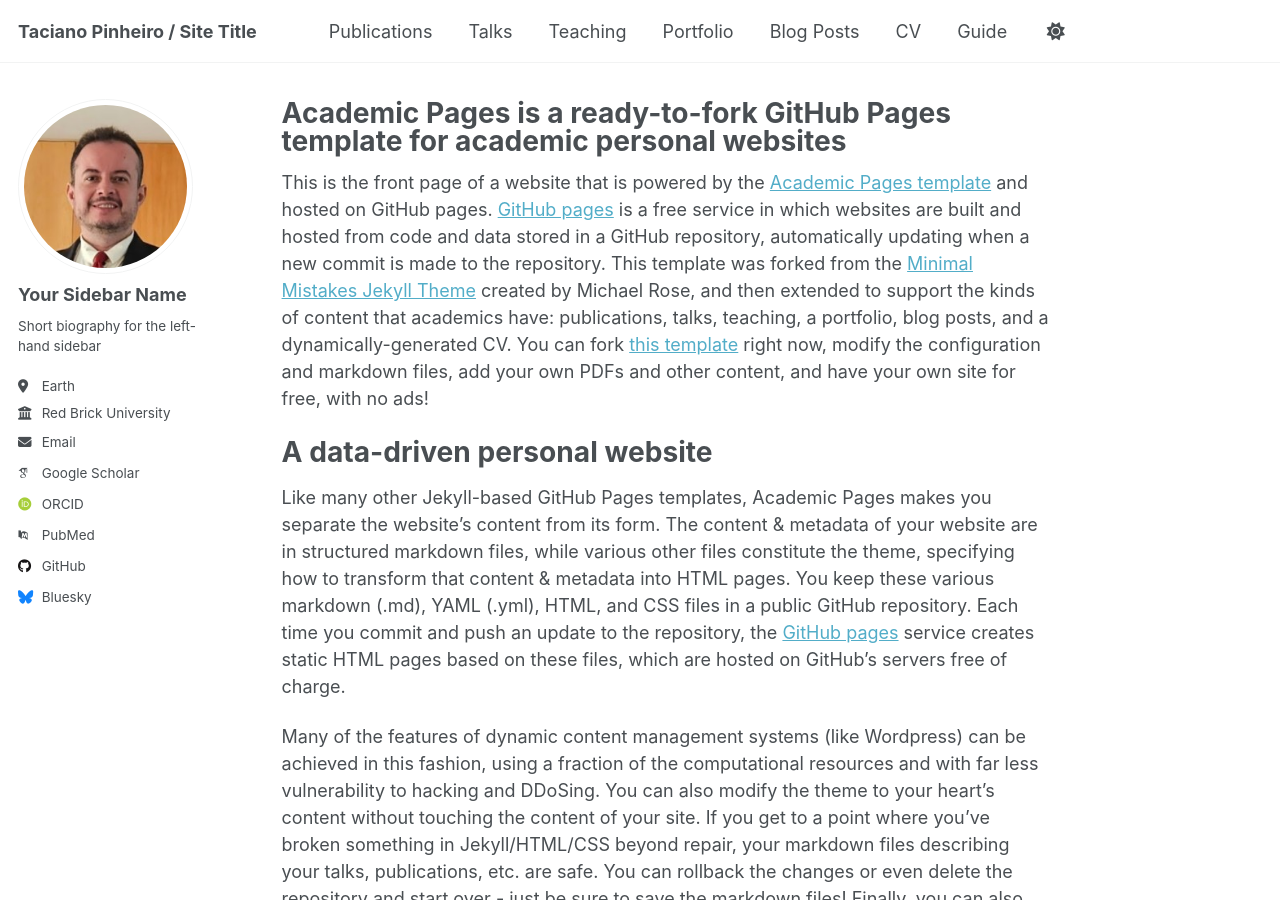
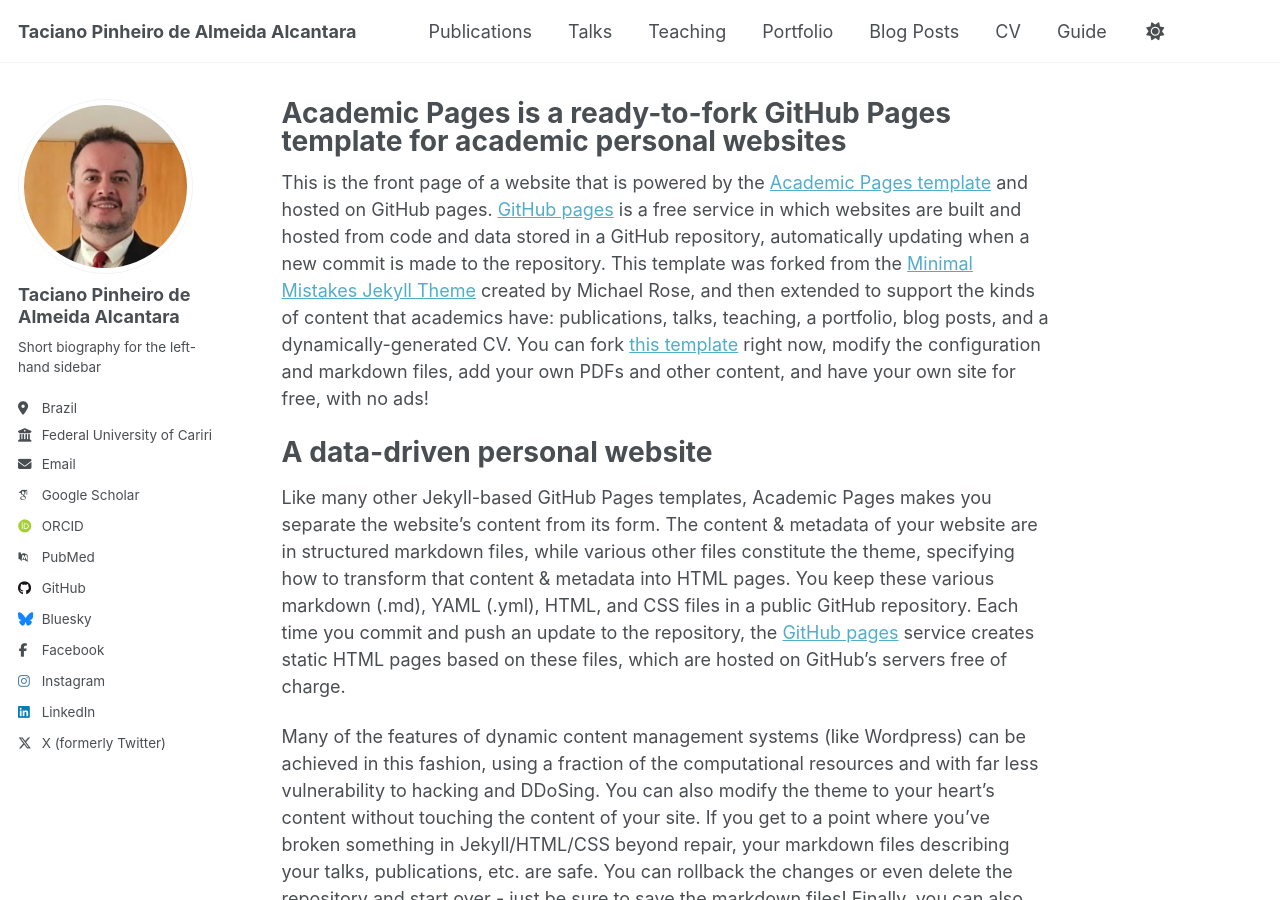
Before and after one commit to tacianopinheiro/tacianopinheiro.github.io, a Jekyll site: the page built from _pages/about.md, in a window 1280 px wide and 900 px high. Built offline with Jekyll 4.4.1, drawn with Linux system fonts in a browser that asks for light colours; some web fonts are replaced.

Commit message:
Update _config.yml

```diff
--- a/_config.yml
+++ b/_config.yml
@@ -9,13 +9,13 @@
 # Basic Site Settings
 locale                   : "en-US"
 site_theme               : "default"
-title                    : "Taciano Pinheiro / Site Title"
+title                    : "Taciano Pinheiro de Almeida Alcantara"
 title_separator          : "-"
 name                     : &name "Taciano Pinheiro"
 description              : &description "personal description"
 url                      : https://tacianopinheiro.github.io # the base hostname & protocol for your site e.g. "https://[your GitHub username].github.io" or if you already have some other page hosted on Github then use "https://[your GitHub username].github.io/[Your Repo Name]"
 baseurl                  : "" # the subpath of your site, e.g. "/blog"
-repository               : "academicpages/academicpages.github.io"
+repository               : "tacianopinheiro/tacianopinheiro.github.io"
 
 # Site Author - The following control what appear as part of the author content on the side bar.
 #               If a field is blank the icon and link will not appear, otherwise it will be shown.
@@ -23,18 +23,18 @@ repository               : "academicpages/academicpages.github.io"
 author:
   # Biographic information
   avatar           : "profile.png"
-  name             : "Your Sidebar Name"
+  name             : "Taciano Pinheiro de Almeida Alcantara"
   pronouns         : # example: "she/her"
   bio              : "Short biography for the left-hand sidebar"
-  location         : "Earth"
-  employer         : "Red Brick University"
+  location         : "Brazil"
+  employer         : "Federal University of Cariri"
   uri              : # URL
-  email            : "none@example.org"
+  email            : "taciano.pinheiro@ufca.edu.br"
 
   # Academic websites
   academia         : # URL
   arxiv            : # URL - Update with the correct link to your profile
-  googlescholar    : "https://scholar.google.com/citations?user=PS_CX0AAAAAJ"
+  googlescholar    : "https://scholar.google.com.br/citations?user=gStQzZQAAAAJ&hl"
   impactstory      : # URL
   orcid            : "http://orcid.org/yourorcidurl"
   semantic         : # URL
@@ -46,21 +46,21 @@ author:
   bitbucket        : # Username - Update with your username on the site
   codepen          : # Username
   dribbble         : # Username
-  github           : "academicpages"
+  github           : "tacianopinheiro"
   kaggle           : # Username
   stackoverflow    : # User number or user number and name (i.e., use "1" or "1/jeff-atwood")
 
   # Social media
   bluesky          : "bsky.app" # Replace this with you Bluesky username
-  facebook         : # Username
+  facebook         : "pinheiro.taciano"
   flickr           : # Username
   foursquare       : # Username
   goodreads        : # Username
   google_plus      : # Username
   keybase          : # Username
-  instagram        : # Username
+  instagram        : "pinheiro.taciano"
   lastfm           : # Username
-  linkedin         : # Username
+  linkedin         : "taciano-pinheiro-de-almeida-alcantara"
   mastodon         : # URL
   medium           : # URL
   pinterest        : # Username
@@ -68,7 +68,7 @@ author:
   steam            : # Username
   telegram         : # URL
   tumblr           : # Username
-  twitter          : # Username for X / Twitter
+  twitter          : "tacianopin"
   vine             : # Username
   weibo            : # Username
   wikipedia        : # Username
```
